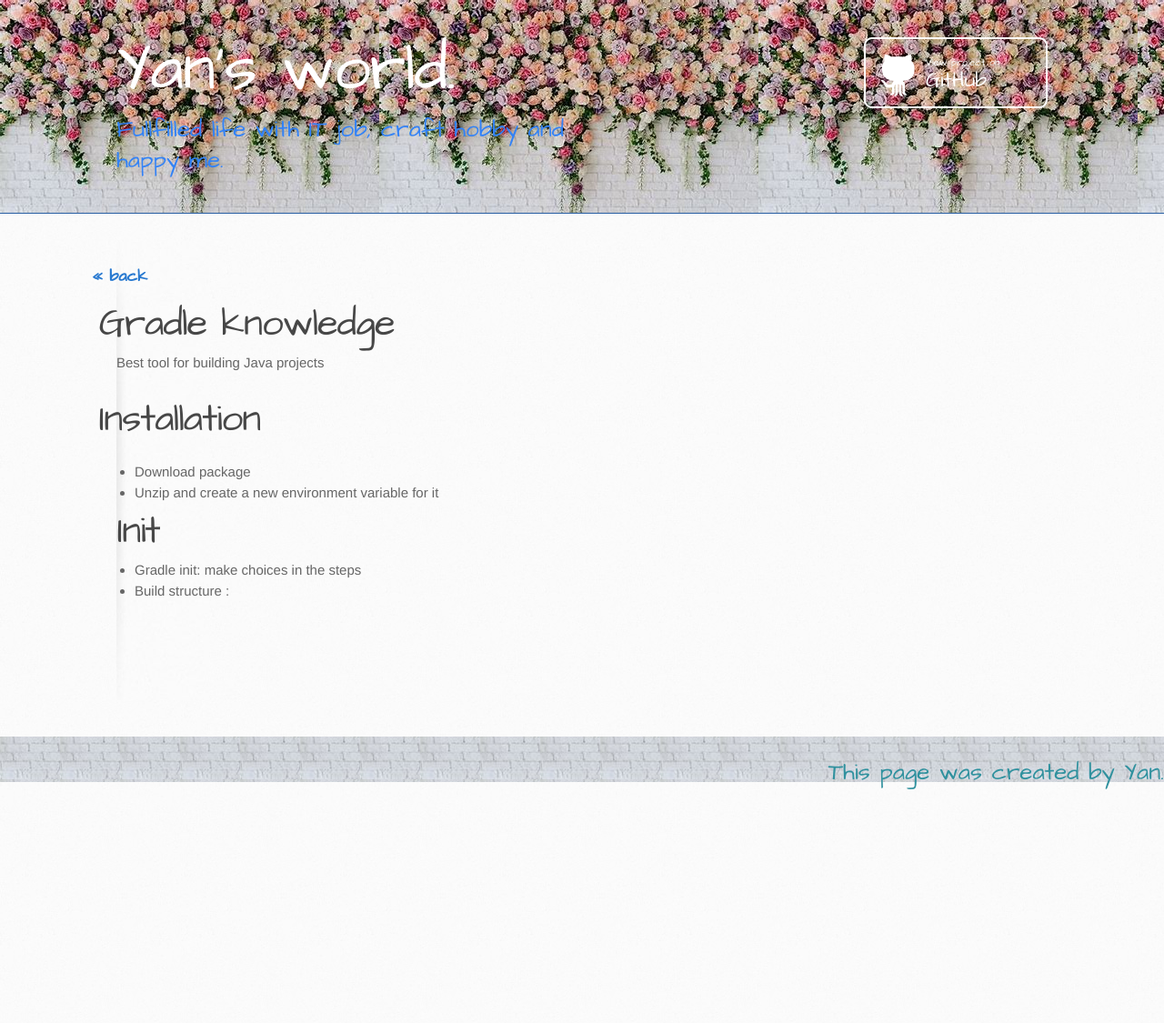
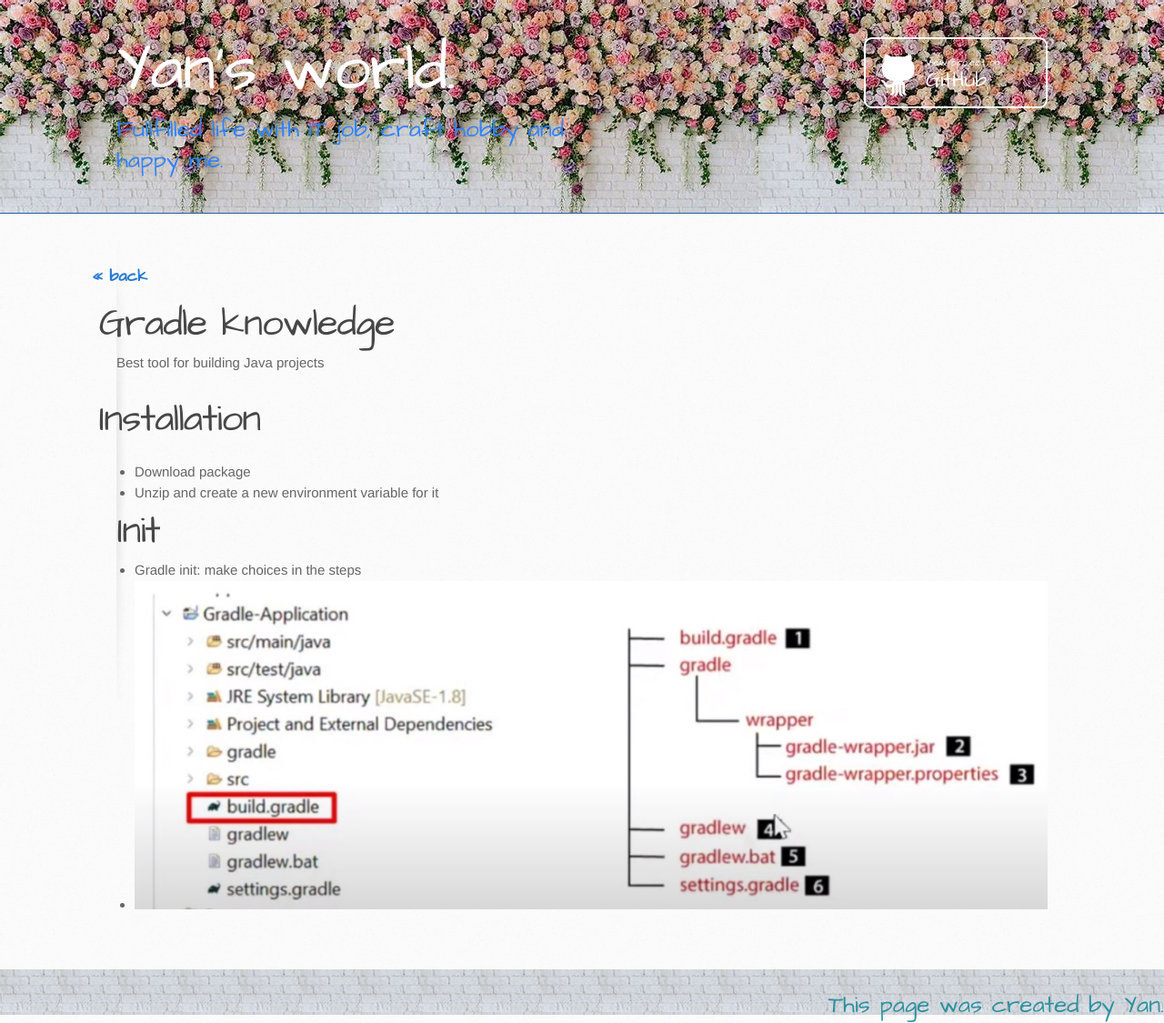
Before and after one commit to itcraftme/itcraftme, a Jekyll site: the page built from docs/it/Gradle.md, in a window 1280 px wide. Shown: the whole page at 91% size. Built offline with Jekyll 4.4.1, drawn with Linux system fonts in a browser that asks for light colours; our own code applies the rules of GitHub Pages for plain Markdown files; before the commit the page ends 900 px from its top, so only the background shows below that.

Commit message:
Update Gradle.md

```diff
--- a/docs/it/Gradle.md
+++ b/docs/it/Gradle.md
@@ -6,4 +6,4 @@ Best tool for building Java projects
   - Unzip and create a new environment variable for it
 # Init
   - Gradle init: make choices in the steps
-  - Build structure :
+  - ![Build structure](./images/GradleBuildStructure.jpg)
```
